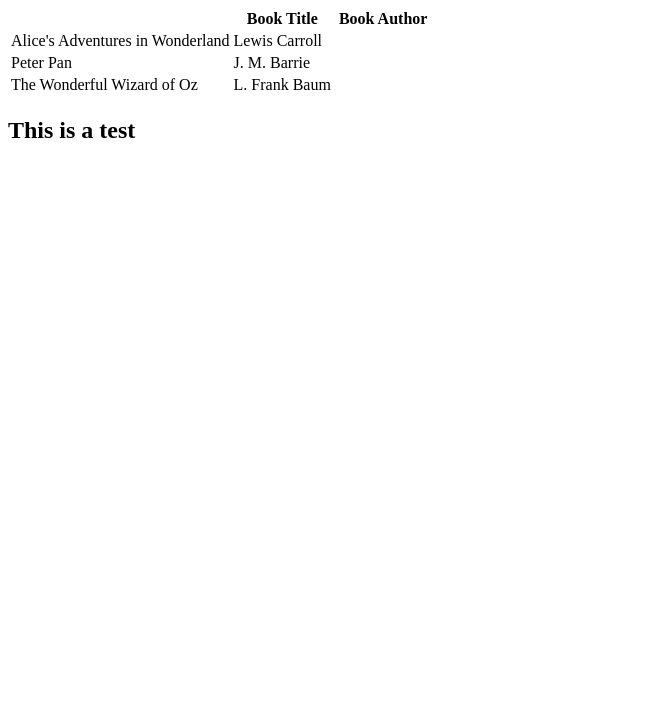
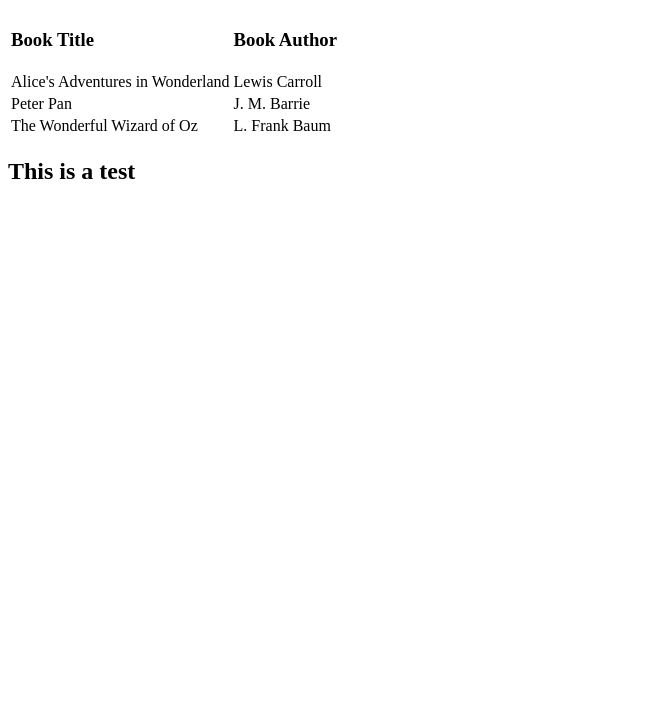
Before and after one commit to MajMarmalade/lab3, a plain HTML site: page index.html in a window 1280 px wide. Shown: the part 73-800 px from the top of the page, without its empty margins (0-658 px from the left). Drawn offline with Linux system fonts and the light colour scheme.

Commit message:
Undoing Change

```diff
--- a/index.html
+++ b/index.html
@@ -11,7 +11,7 @@
 	<table>
 		<thead>
 			<tr>
-				<td><th>Book Title</th></td><td><th>Book Author</th></td>
+				<td><h3>Book Title</h3></td><td><h3>Book Author</h3></td>
 			</tr>
 		</thead>
 		<tbody>
```
